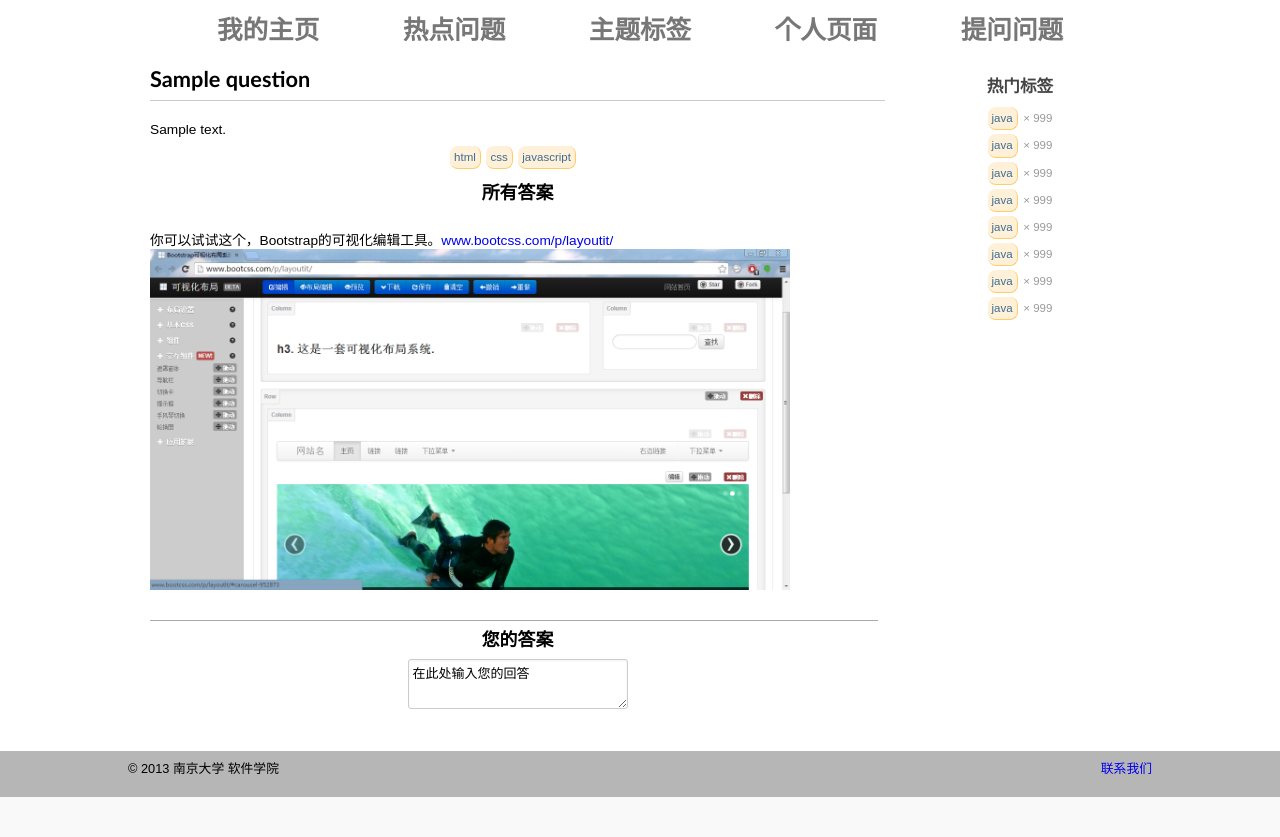
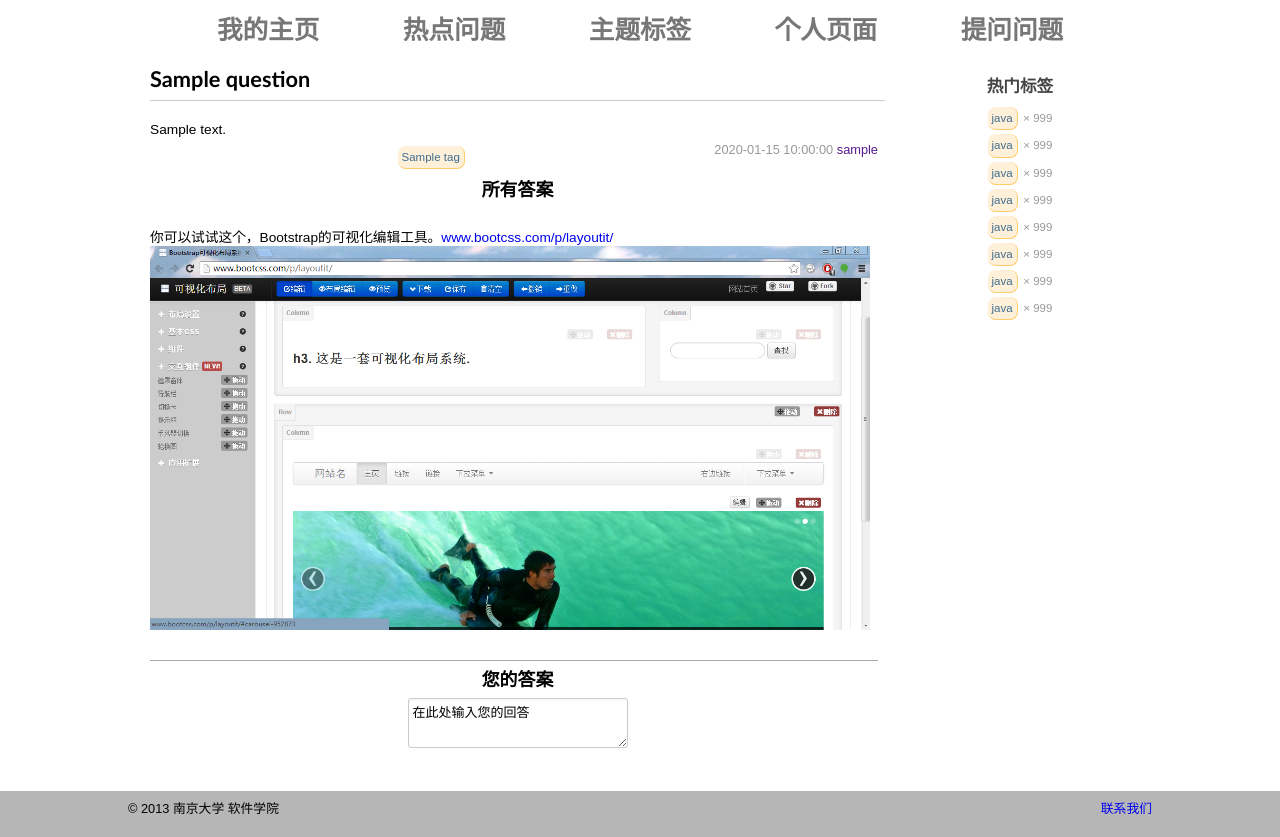
Before and after one commit to JieYingZe/TMan, a PHP site: page /question.php?questionid=1 in a window 1280 px wide. Shown: the part 80-917 px from the top of the page. Before the commit the page ends 877 px from the top, so only its background shows below. Run offline with PHP 8.4, Linux system fonts and the light colour scheme; tables that the repository leaves empty hold one stand-in row (values such as "Sample post"); some libraries are stand-ins or nearby versions.

Commit message:
实现了问题界面的标签

```diff
--- a/error.php
+++ b/error.php
@@ -2,7 +2,7 @@
 include 'include/header.php';
 ?>
 
-<h1>出错啦！</h1>
+<h1 class="huge error">出错啦！</h1>
 
 <?php
 include 'include/footer.php';
--- a/include/header.php
+++ b/include/header.php
@@ -6,7 +6,8 @@
 	<meta name="keywords" content="天问, ask, website" />
 	<meta name="description" content="自古天意高难问，天问问答网站" />
 	<meta name="author" content="揭英泽" />
-	<link rel="stylesheet" type="text/css" href="all.css" />
+	<link rel="stylesheet" type="text/css" href="css/all.css" />
+	<link rel="stylesheet" type="text/css" href="css/ionicons.css" />
 	</head>
 		<div id="header">
 			<a id="logo" href="index.php" title="天问"></a>
--- a/pagenotfound.php
+++ b/pagenotfound.php
@@ -2,7 +2,7 @@
 include 'include/header.php';
 ?>
 
-<h1>404</h1>
+<h1 class="huge error">404</h1>
 
 <?php
 include 'include/footer.php';
--- a/pleaselogin.php
+++ b/pleaselogin.php
@@ -20,7 +20,7 @@ else
 ?>
 
 
-<h1>请先登录</h1>
+<h1 class="huge error">请先登录</h1>
 
 <?php
 include 'include/footer.php';
--- a/question.php
+++ b/question.php
@@ -20,7 +20,8 @@ if ($_SERVER["REQUEST_METHOD"] == "GET")
 		$question_view = $row['view'];
 		$question_create_time = $row['create_time'];
 		$question_userid = $row['user_userid'];
-		//$sql = "UPDATE `question` set `view=view+1` WHERE questionid='$questionid'";
+		$sql = "UPDATE `question` set `view` = `view` + 1 WHERE questionid='$questionid'";
+		$result = mysqli_query($con, $sql);
 	}
 	elseif($count == 0)
 	{
@@ -35,8 +36,11 @@ if ($_SERVER["REQUEST_METHOD"] == "GET")
 	if($result)
 	{
 		$row = mysqli_fetch_array($result);
-		$quetion_username = $row['username'];
+		$question_username = $row['username'];
 	}
+	$sql = "SELECT `tag`.`name` FROM (`question_tag`, `tag`) WHERE `question_tag`.question_questionid = '$questionid' AND `question_tag`.tag_tagid = `tag`.tagid";
+	$result = mysqli_query($con, $sql);
+	$tags = mysqli_fetch_all($result);
 }
 ?>
 
@@ -46,27 +50,42 @@ if ($_SERVER["REQUEST_METHOD"] == "GET")
 				<h1><?php echo $question_title ?></h1>
 				</div>
 				<div class="question">
-					<div class="vote">
-					</div>
 					<div class="post">
 						<div class="post-text">
 							<?php echo $question_content ?>
 						</div>
 					</div>
+					<div class="vote">
+						<a class="ion ion-thumbsup"></a>
+					</div>
 					<div class="post-tags">
-						<a href="" class="tag">html</a>
-						<a href="" class="tag">css</a>
-						<a href="" class="tag">javascript</a>
+<?php
+foreach($tags as &$tag)
+{
+?>
+						<a href="" class="tag"><?php echo $tag[0] ?></a>
+<?php
+}
+unset($tag);
+ ?>
+					</div>
+					<div class="question-info">
+						<span class="time"><?php echo $question_create_time ?></span>
+						<a href="" class=""><?php echo $question_username ?></a>
 					</div>
 				</div>
-				<h2>所有答案</h2>
+				<div>
+					<h2>所有答案</h2>
+				</div>
 				<div class="answer">
 					<div class="post-text">
 						<p>你可以试试这个，Bootstrap的可视化编辑工具。<a href="http://www.bootcss.com/p/layoutit">www.bootcss.com/p/layoutit/</a></p>
 						<p><img src="answer.png" alt="layoutit"/></p>
 					</div>
 				</div>
-				<h2>您的答案</h2>
+				<div>
+					<h2>您的答案</h2>
+				</div>
 				<div class="editor">
 					<textarea name="preEditor">在此处输入您的回答</textarea>
 					<script type="text/javascript" src="ckeditor/ckeditor.js"></script>
```
Also changed, not shown: ask.php (+28 -4 lines), tag-input.js (+12 -2 lines), all.js (deleted), css/all.css.
